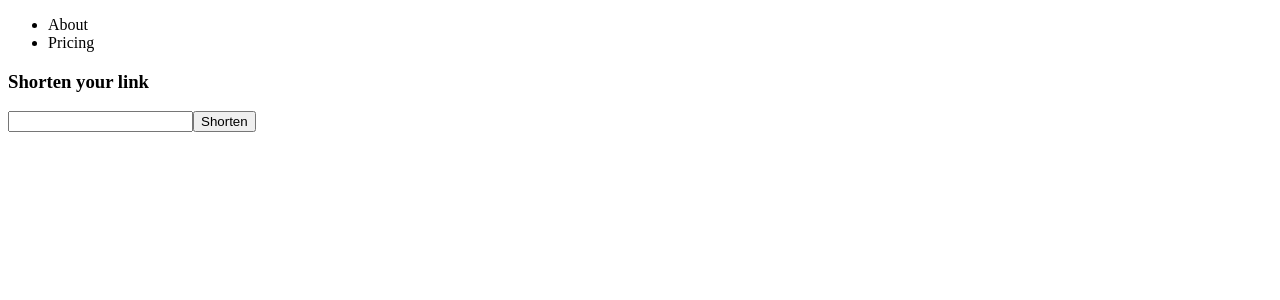
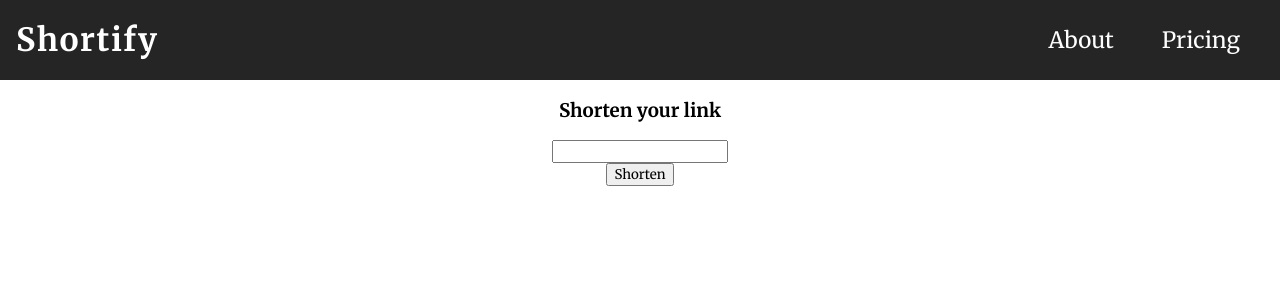
Before and after one commit to xFluzr/Link-Shortener, a React (Create React App) app: page / in a window 1280 px wide. Shown: the top 300 px of the page. Built offline with nearby package versions, Linux system fonts and the light colour scheme.

Commit message:
Basic styling

```diff
--- /dev/null
+++ b/src/components/Navbar.css
@@ -0,0 +1,35 @@
+
+.navbar{
+    display: flex;
+    justify-content: space-between;
+    align-items: center;
+    padding: 0.5rem 1rem;
+    background-color: #252525;
+    color:#fff;
+}
+.navbar__logo{
+    font-size: 2rem;
+    margin: 0;
+    letter-spacing: 1.5px;
+    font-weight: 700;
+}
+.navbar__logo:hover{
+    cursor: pointer;
+}
+.navbar__links{
+    display: flex;
+    align-items: center;
+    list-style: none;
+}
+.navbar__link{
+    margin: 0.5rem 1.5rem;
+    line-height: 1rem;
+    font-size: 1.4rem;
+    transition: all 0.2s;
+}
+
+.navbar__link:hover{
+    cursor: pointer;
+    color: #d6d6d6;
+    text-decoration: underline;
+}
--- a/src/components/Navbar.js
+++ b/src/components/Navbar.js
@@ -1,11 +1,13 @@
-import React from 'react'
+import React from 'react';
+import './Navbar.css';
 
 const Navbar = () => {
   return (
-    <nav>
-       <ul>
-            <li>About</li>
-            <li>Pricing</li>
+    <nav className='navbar'>
+        <h1 className='navbar__logo'>Shortify</h1>
+       <ul className='navbar__links'>
+            <li className='navbar__link'>About</li>
+            <li className='navbar__link'>Pricing</li>
         </ul>
     </nav>
   )
--- /dev/null
+++ b/src/components/ShortLinks.css
@@ -0,0 +1,6 @@
+.form{
+    display: flex;
+    flex-direction: column;
+    justify-content: center;
+    align-items: center;
+}
--- a/src/components/ShortenLink.js
+++ b/src/components/ShortenLink.js
@@ -1,5 +1,6 @@
 import React, { useEffect, useState } from 'react'
 import { fetchData } from '../utils/api';
+import './ShortLinks.css';
 
 const ShortenLink = () => {
   const [inputValue,setInputValue]=useState('');
@@ -30,14 +31,14 @@ const ShortenLink = () => {
 
   return (
     <>
-      <form onSubmit={submitHandler}>
+      <form className='form' onSubmit={submitHandler}>
           <h3>Shorten your link</h3>
           <input type='text' value={inputValue} onChange={inputHanlder}/>
           <button type='submit'>Shorten</button>
       </form>
       <ul>
         {shortLinks===null?'':shortLinks.map((item,index)=>(
-          <li key={index}>{item}</li>
+          <li key={index}><a href={item}>{item}</a></li>
         ))}
       </ul>
     </>
--- /dev/null
+++ b/src/index.css
@@ -0,0 +1,10 @@
+@import url('https://fonts.googleapis.com/css2?family=Merriweather:wght@400;700&display=swap');
+*{
+    box-sizing: border-box;
+    font-family: 'Merriweather', serif;
+}
+
+body{
+    margin: 0;
+    padding: 0;
+}
--- a/src/index.js
+++ b/src/index.js
@@ -1,7 +1,7 @@
 import React from 'react';
 import ReactDOM from 'react-dom/client';
 import App from './App';
-
+import './index.css'
 
 const root = ReactDOM.createRoot(document.getElementById('root'));
 root.render(
```
